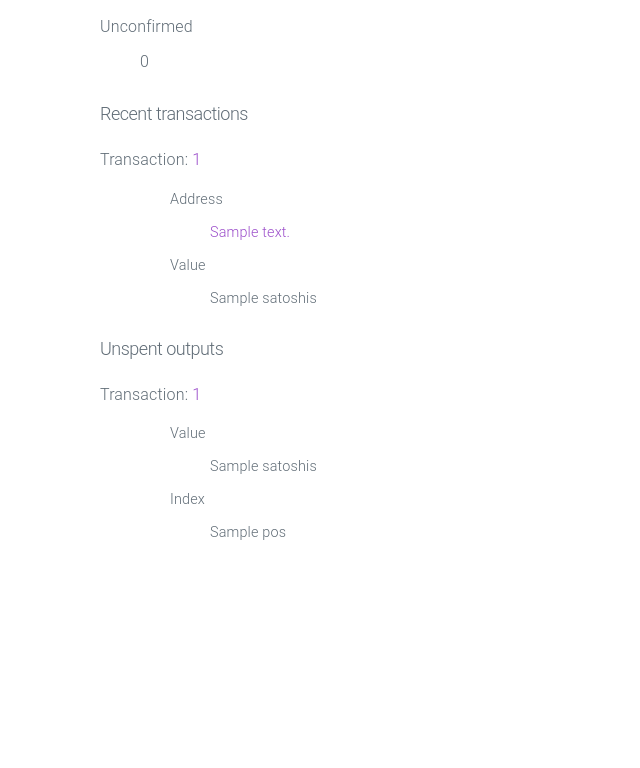
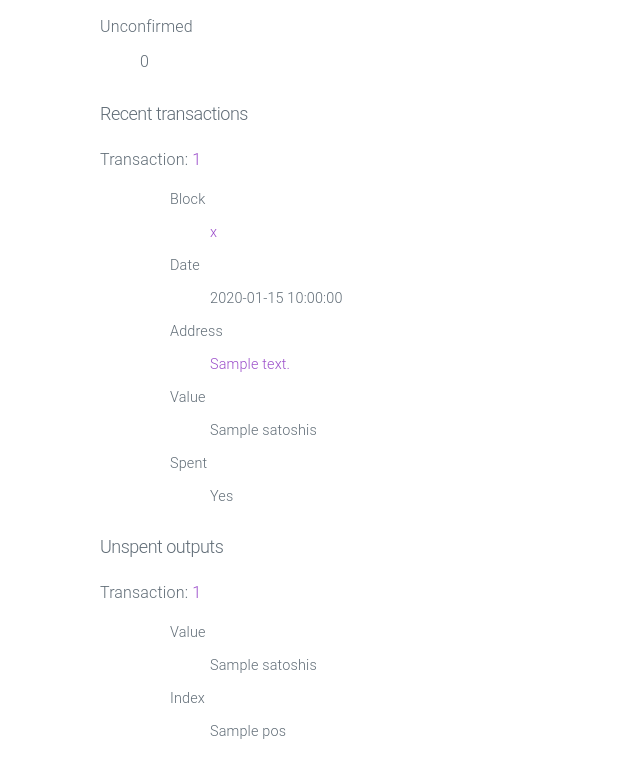
Before and after one commit to ismaelbej/mongodb-block-explorer, a Flask app: page /address/1 in a window 1280 px wide. Shown: the part 232-1000 px from the top of the page, without its empty margins (0-640 px from the left). Before the commit the page ends 772 px from the top, so only its background shows below. Run offline with Flask 2, Linux system fonts and the light colour scheme; a database or web service that is not in the repository returns one stand-in record (values such as "Sample title"); some libraries are stand-ins or nearby versions.

Commit message:
Add tx details to address page

```diff
--- a/app.py
+++ b/app.py
@@ -75,7 +75,8 @@ def transaction(txid):
 def address(address):
     outputs = []
     confirmed = 0
-    for output in TxOutputs.find({'address': address, 'spent': False}):
+    for output in TxOutputs.find({'address': address, 'spent': False}) \
+            .limit(10):
         confirmed += int(output['satoshis'])
         outputs.append(output)
     balance = {
@@ -86,9 +87,10 @@ def address(address):
         .sort('txtime', pymongo.DESCENDING).limit(10)
     txs = []
     for tx in transactions:
-        txs.append(tx)
+        tx = Transactions.find_one({'txid': tx['txid']})
         tx['out'] = TxOutputs.find({'txid': tx['txid']},
                                    sort=[('pos', pymongo.ASCENDING)])
+        txs.append(tx)
     return render_template('address.html',
                            address=address,
                            balance=balance,
--- a/templates/address.html
+++ b/templates/address.html
@@ -22,14 +22,20 @@
                     <div class="column column-75">
                         <dl>
                             {% for tx in transactions %}
-                            <dt>Transaction: <a href="{{ url_for('transaction', txid=tx['txid']) }}">{{ tx['txid'] }}</a></dt>
+                            <dt>Transaction: <a href="{{ url_for('transaction', txid=tx['txid']) }}">{{ tx.txid }}</a></dt>
                             <dd>
                                 <dl>
-                                    {% for output in tx['out'] %}
+                                    <dt>Block</dt>
+                                    <dd><a href="{{ url_for('block', hash=tx['blockhash']) }}">{{ tx.blockhash }}</a></dd>
+                                    <dt>Date</dt>
+                                    <dd>{{ tx.time }}</dd>
+                                    {% for output in tx.out %}
                                     <dt>Address</dt>
-                                    <dd><a href="{{ url_for('address', address=output['address']) }}">{{ output['address'] }}</a></dd>
+                                    <dd><a href="{{ url_for('address', address=output['address']) }}">{{ output.address }}</a></dd>
                                     <dt>Value</dt>
-                                    <dd>{{ output['satoshis'] }}</dd>
+                                    <dd>{{ output.satoshis }}</dd>
+                                    <dt>Spent</dt>
+                                    <dd>{% if output.spent %}Yes{% else %}No{% endif %}</dd>
                                     {% endfor %}
                                 </dl>
                             </dd>
```
